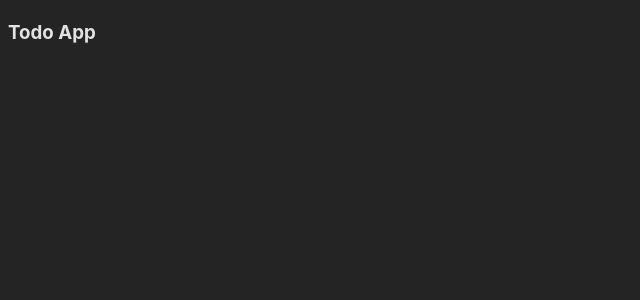
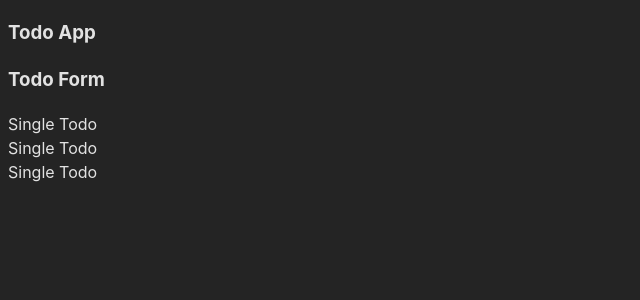
Before and after one commit to PeterOsoo/proj-react-todo-app-1, a React (Vite) app: page / in a window 1280 px wide. Shown: the top 300 px of the page, without its empty margins (0-640 px from the left). Built offline with nearby package versions, Linux system fonts and the light colour scheme.

Commit message:
start app

```diff
--- a/src/App.jsx
+++ b/src/App.jsx
@@ -1,7 +1,10 @@
+import Container from "./components/Container"
+
 const App = () => {
 	return (
 		<div>
 			<h3>Todo App</h3>
+			<Container />
 		</div>
 	)
 }
--- /dev/null
+++ b/src/components/Container.jsx
@@ -0,0 +1,13 @@
+import TodoForm from "./TodoForm"
+import TodoContainer from "./TodoContainer"
+
+const Container = () => {
+	return (
+		<div>
+			<TodoForm />
+			<TodoContainer />
+		</div>
+	)
+}
+
+export default Container
--- /dev/null
+++ b/src/components/Todo.jsx
@@ -0,0 +1,5 @@
+const Todo = () => {
+	return <div>Single Todo</div>
+}
+
+export default Todo
--- /dev/null
+++ b/src/components/TodoContainer.jsx
@@ -0,0 +1,13 @@
+import Todo from "./Todo"
+
+const TodoContainer = () => {
+	return (
+		<div>
+			<Todo />
+			<Todo />
+			<Todo />
+		</div>
+	)
+}
+
+export default TodoContainer
--- /dev/null
+++ b/src/components/TodoForm.jsx
@@ -0,0 +1,9 @@
+const TodoForm = () => {
+	return (
+		<div>
+			<h3>Todo Form</h3>
+		</div>
+	)
+}
+
+export default TodoForm
```
